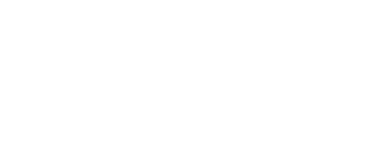
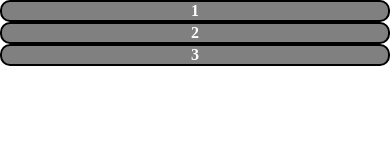
Before and after one commit to Efrench621/Portfolio-Project, a plain HTML site: page index.html in a window 390 px wide. Drawn offline with Linux system fonts and the light colour scheme.

Commit message:
grid layout, mobile layout

```diff
--- a/CSS/layout1.css
+++ b/CSS/layout1.css
@@ -1,3 +1,41 @@
 @media only screen and (max-width: 600px) {
 
+
+
+
+.grid-container {
+    display: grid;
+    grid-template-columns: fit-content 1fr 1fr;
+    grid-template-rows: 1fr fit-content 1fr;
 }
+
+.box {
+    background-color: grey;
+    border-radius: 10px;
+    overflow-wrap: break-word;
+    color: white;
+    border: black solid 2px;
+    text-align: center;
+}
+
+.item-1 {
+    grid-column-start: 1;
+    grid-column-end: 4;
+    grid-row-start: 1;
+    grid-row-end: 1;
+}
+
+.item-2 {
+    grid-column-start: 1;
+    grid-column-end: 2;
+    grid-row-start: 2;
+    grid-row-end: 4;
+}
+
+.item-3 {
+    grid-column-start: 3;
+    grid-column-end: 4;
+    grid-row-start: 2;
+    grid-row-end: 4;
+}
+}
--- a/index.html
+++ b/index.html
@@ -4,8 +4,17 @@
         <title>Portfolio</title>
         <meta charset="utf-8">
         <link rel="stylesheet" type="text/css" href="css/reset.css">
+        <link rel="stylesheet" type="text/css" href="css/layout1.css">
     </head>
     <body>
-
+        <div class="box item-1">
+            <h1>1</h1>
+        </div>
+        <div class="box item-2">
+            <h1>2</h1>
+        </div>
+        <div class="box item-3">
+            <h1>3</h1>
+        </div>
     </body>
 </html>
```
